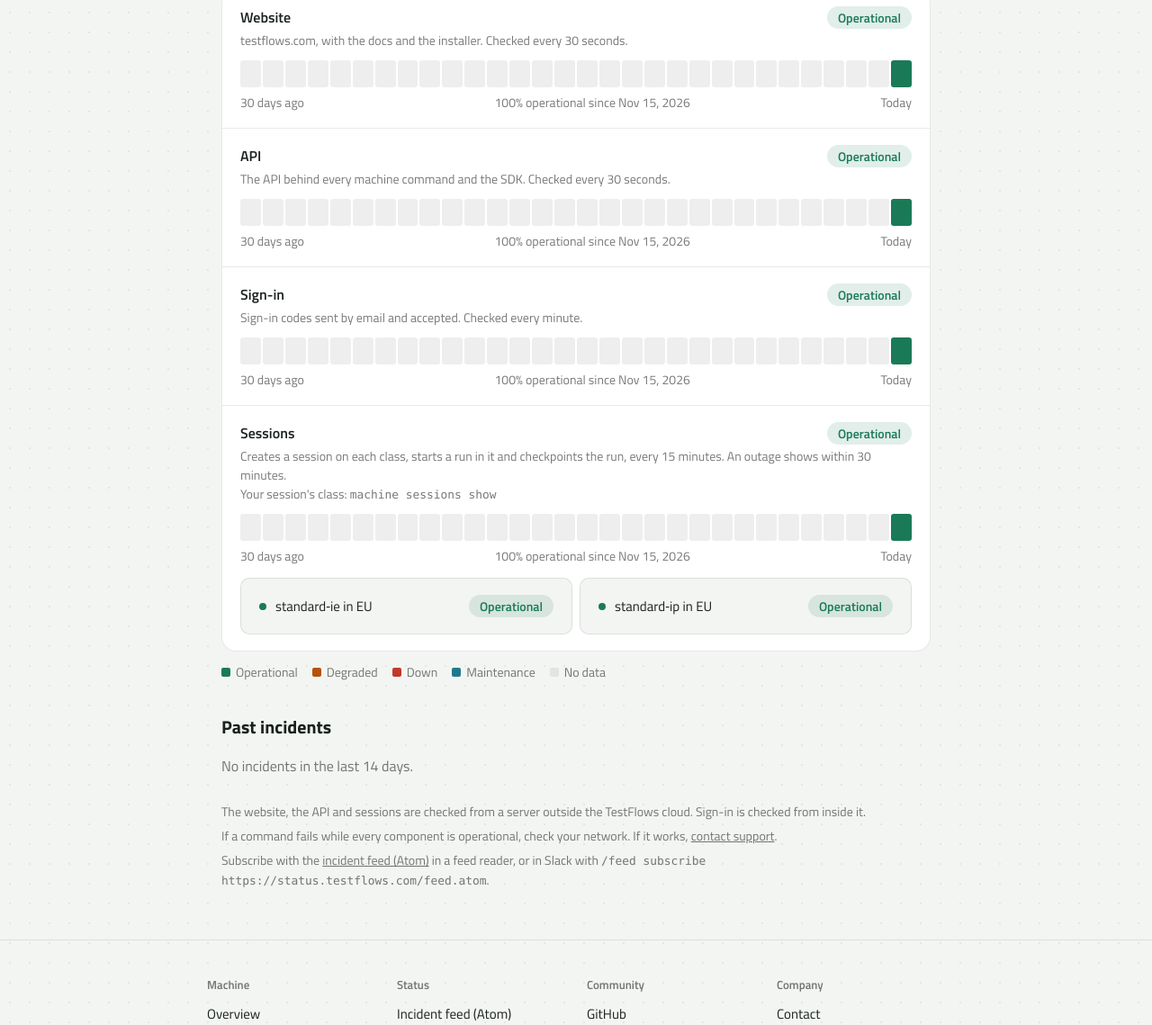
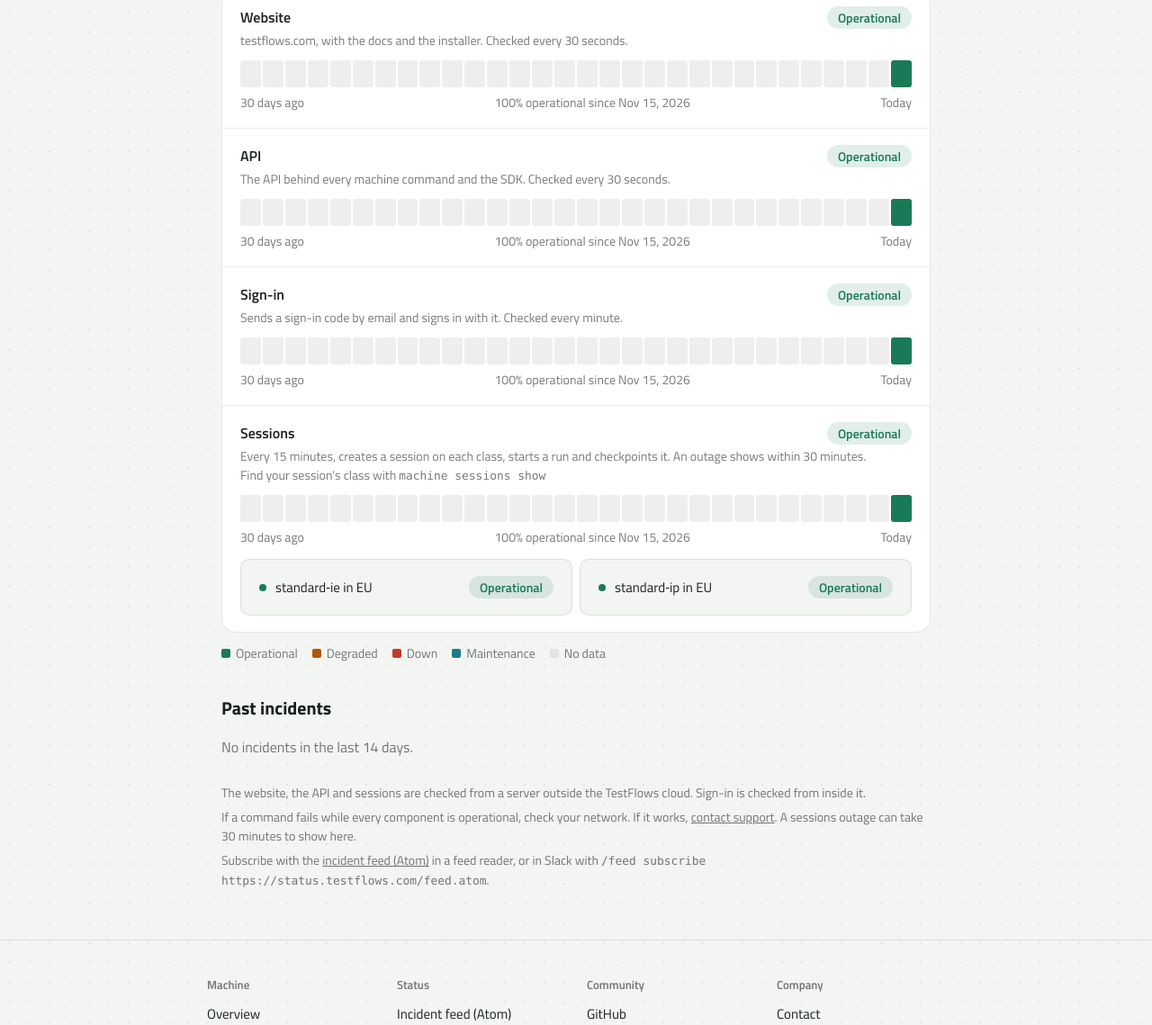
Before and after one commit to testflows/Machine-Status, a plain HTML site: page index.html in a window 1280 px wide. Shown: the part 305-1444 px from the top of the page at 90% size. Drawn offline with Linux system fonts and the light colour scheme.

Commit message:
The fourth review's fixes: plural verbs, full durations, a class hint
- "Sessions on standard-ip in EU are down"; when a class is down, the
  banner says how to find a session's class.
- Durations read "6 hours 5 minutes", as the Markdown and the feed say.
- A sessions outage can take 30 minutes to show: the advice to check the
  network says so.
- Subscribe leads to the paragraph that explains the feed.
- Sign-in and Sessions describe what each check does, verb first.

```diff
--- a/index.html
+++ b/index.html
@@ -45,7 +45,7 @@
       <span>Machine Status</span>
     </a>
     <div class="controls">
-      <a class="subscribe" href="feed.atom">Subscribe</a>
+      <a class="subscribe" href="#subscribe">Subscribe</a>
       <label class="zone-label muted" for="zone">Time zone</label>
       <select id="zone" class="zone"><option value="UTC">UTC</option></select>
       <button id="theme" class="theme" type="button" aria-label="Switch the theme">
@@ -94,8 +94,8 @@
 
     <section class="about muted">
       <p>The website, the API and sessions are checked from a server outside the TestFlows cloud. Sign-in is checked from inside it.</p>
-      <p>If a command fails while every component is operational, check your network. If it works, <a href="https://testflows.com/contact.html">contact support</a>.</p>
-      <p>Subscribe with the <a href="feed.atom">incident feed (Atom)</a> in a feed reader, or in Slack with <code>/feed subscribe https://status.testflows.com/feed.atom</code>.</p>
+      <p>If a command fails while every component is operational, check your network. If it works, <a href="https://testflows.com/contact.html">contact support</a>. A sessions outage can take 30 minutes to show here.</p>
+      <p id="subscribe">Subscribe with the <a href="feed.atom">incident feed (Atom)</a> in a feed reader, or in Slack with <code>/feed subscribe https://status.testflows.com/feed.atom</code>.</p>
     </section>
   </main>
 
--- a/status.js
+++ b/status.js
@@ -58,11 +58,11 @@ const SESSIONS = "sessions/";
 const ABOUT = {
   website: "testflows.com, with the docs and the installer. Checked every 30 seconds.",
   api: "The API behind every machine command and the SDK. Checked every 30 seconds.",
-  "sign-in": "Sign-in codes sent by email and accepted. Checked every minute.",
-  sessions: "Creates a session on each class, starts a run in it and checkpoints the run, every 15 minutes. An outage shows within 30 minutes.",
+  "sign-in": "Sends a sign-in code by email and signs in with it. Checked every minute.",
+  sessions: "Every 15 minutes, creates a session on each class, starts a run and checkpoints it. An outage shows within 30 minutes.",
 };
 // A command a description names, on its own line after it.
-const ABOUT_COMMAND = { sessions: ["Your session's class: ", "machine sessions show"] };
+const ABOUT_COMMAND = { sessions: ["Find your session's class with ", "machine sessions show"] };
 
 // A query each time: GitHub Pages serves its files for 10 minutes from
 // caches the browser's no-store does not reach.
@@ -168,11 +168,11 @@ function ago(seconds) {
   return `${Math.round(hours / 24)} days ago`;
 }
 
+// 45 minutes, 6 hours, 1 hour 5 minutes: as the Markdown and the feed say it.
 function duration(seconds) {
   const minutes = Math.max(1, Math.round(seconds / MINUTE));
-  if (minutes < 60) return `${minutes} min`;
-  const hours = Math.floor(minutes / 60);
-  return minutes % 60 ? `${hours} h ${minutes % 60} min` : `${hours} h`;
+  const plural = (n, unit) => (n ? `${n} ${unit}${n === 1 ? "" : "s"}` : "");
+  return [plural(Math.floor(minutes / 60), "hour"), plural(minutes % 60, "minute")].filter(Boolean).join(" ");
 }
 
 // A time an operator wrote: one without a zone is UTC, as the outpost reads it.
@@ -337,7 +337,8 @@ function lastChange(status) {
 function verdict(components) {
   for (const at of ["down", "degraded", "maintenance"]) {
     const named = components.filter((c) => c.level === at).map((c) => unbroken(c.name));
-    if (named.length === 1) return [at, `${named[0]} is ${SAID[at]}`];
+    // "Sessions on standard-ip in EU" is plural.
+    if (named.length === 1) return [at, `${named[0]} ${named[0].startsWith("Sessions") ? "are" : "is"} ${SAID[at]}`];
     if (named.length === 2) return [at, `${named[0]} and ${named[1]} are ${SAID[at]}`];
     if (named.length > 2) return [at, `${named.length} components are ${SAID[at]}`];
   }
@@ -533,11 +534,14 @@ function renderStatus(status, incidents, now) {
   // An outage the checks found and no one has written up yet: the banner
   // says since when, once, rather than a card repeating it.
   const found = ongoing(status.incidents, incidents).sort((a, b) => a.from - b.from)[0];
-  document.getElementById("updated").textContent = stale
+  // A class named in the banner: how to tell whether it is the reader's.
+  const classNamed = components.some((c) => c.id.startsWith(SESSIONS) && c.level !== "operational" && c.level !== "unknown");
+  const yours = classNamed ? " Find your session's class with machine sessions show." : "";
+  document.getElementById("updated").textContent = (stale
     ? `No update since ${when(status.updated)}. Status unknown.`
     : found && overall !== "operational"
       ? `${LABEL[found.level]} since ${when(found.from)}. Detected automatically. No update from the team yet.`
-      : `${changed === null ? `No problems since checks began ${day(status.since)}` : `Last change ${ago(now - changed)}`}. Updated ${ago(now - status.updated)}.`;
+      : `${changed === null ? `No problems since checks began ${day(status.since)}` : `Last change ${ago(now - changed)}`}. Updated ${ago(now - status.updated)}.`) + (stale ? "" : yours);
   document.getElementById("range").textContent = `The last ${days} days`;
   document.getElementById("components").replaceChildren(
     ...groups(components).map((row) => componentRow(row, status, until, now, days)),
```
Also changed, not shown: llms.txt.
